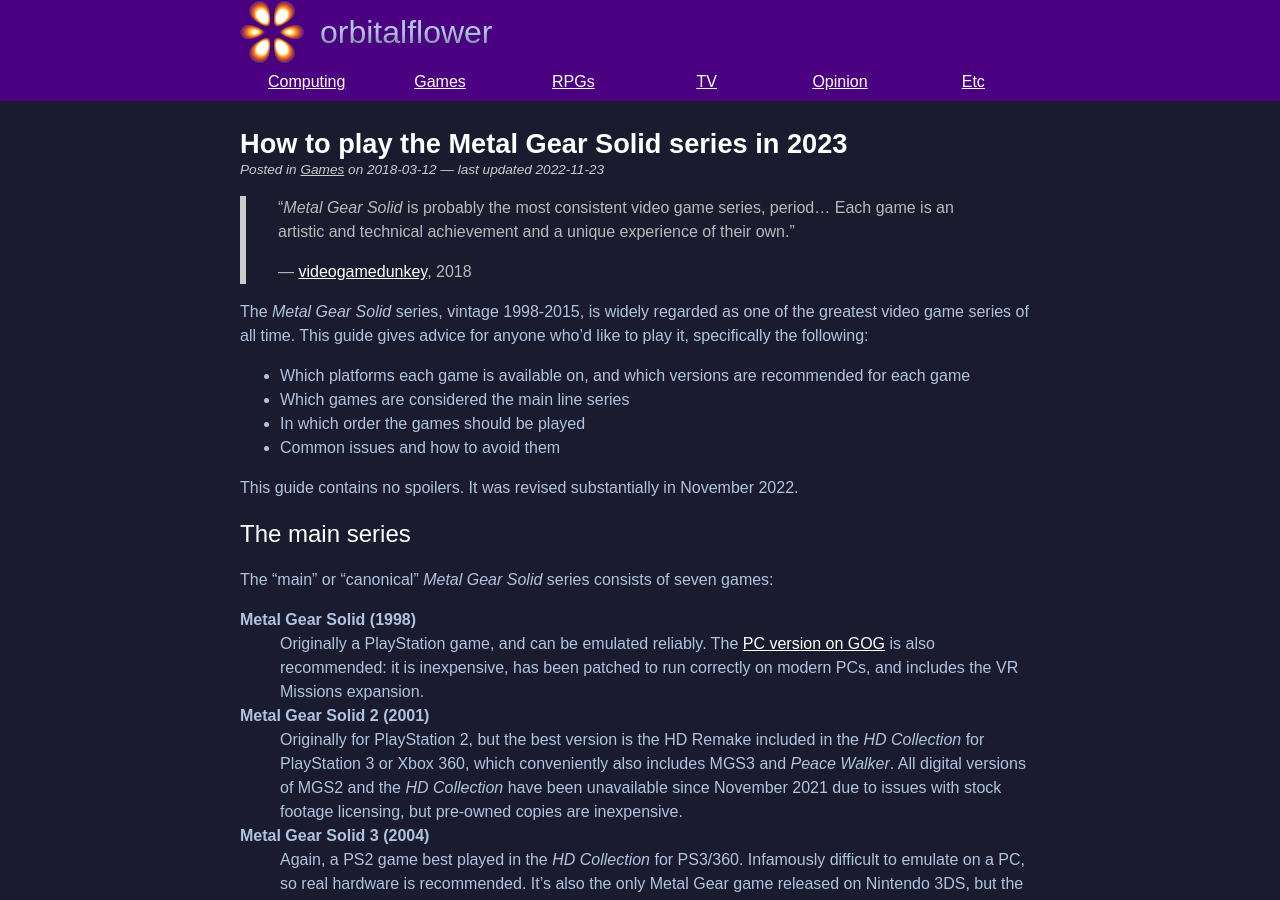
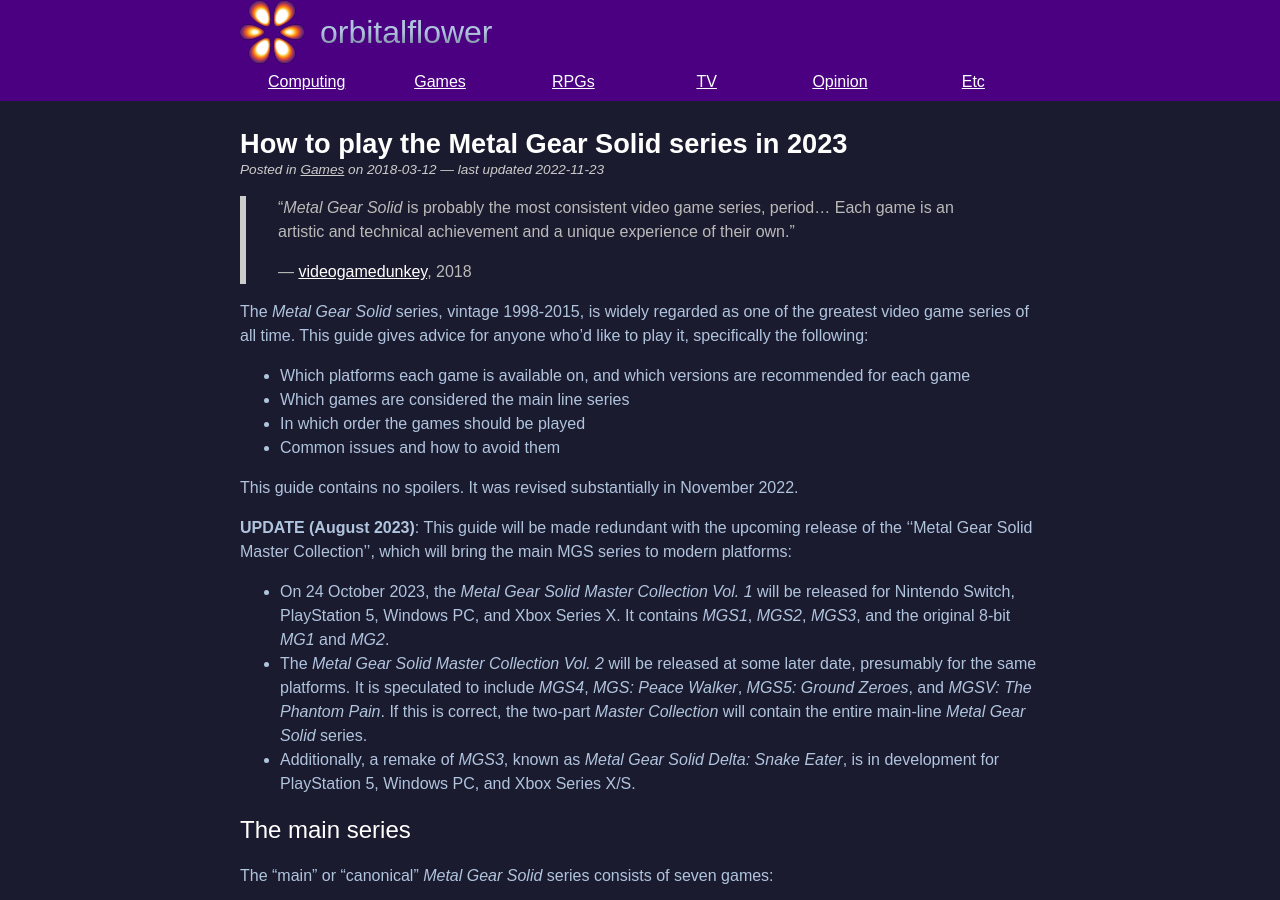
Before and after one commit to orbitalflower/orbitalflower.github.io, a Jekyll site: the page built from _posts/2018-03-12-how-to-play-all-metal-gear.md, in a window 1280 px wide and 900 px high. Built offline with Jekyll 4.4.1, drawn with Linux system fonts in a browser that asks for light colours.

Commit message:
Metal Gear Solid Master Collection

```diff
--- a/_posts/2018-03-12-how-to-play-all-metal-gear.md
+++ b/_posts/2018-03-12-how-to-play-all-metal-gear.md
@@ -25,6 +25,21 @@
 - Common issues and how to avoid them
 
 This guide contains no spoilers. It was revised substantially in November 2022.
+
+**UPDATE (August 2023)**: This guide will be made redundant with the upcoming
+release of the ''Metal Gear Solid Master Collection'', which will bring the main
+MGS series to modern platforms:
+
+- On 24 October 2023, the _Metal Gear Solid Master Collection Vol. 1_ will be
+  released for Nintendo Switch, PlayStation 5, Windows PC, and Xbox Series X. It
+  contains _MGS1_, _MGS2_, _MGS3_, and the original 8-bit _MG1_ and _MG2_.
+- The _Metal Gear Solid Master Collection Vol. 2_ will be released at some later
+  date, presumably for the same platforms. It is speculated to include _MGS4_,
+  _MGS: Peace Walker_, _MGS5: Ground Zeroes_, and _MGSV: The Phantom Pain_. If
+  this is correct, the two-part _Master Collection_ will contain the entire
+  main-line _Metal Gear Solid_ series.
+- Additionally, a remake of _MGS3_, known as _Metal Gear Solid Delta: Snake
+  Eater_, is in development for PlayStation 5, Windows PC, and Xbox Series X/S.
 
 ## The main series
 
```
